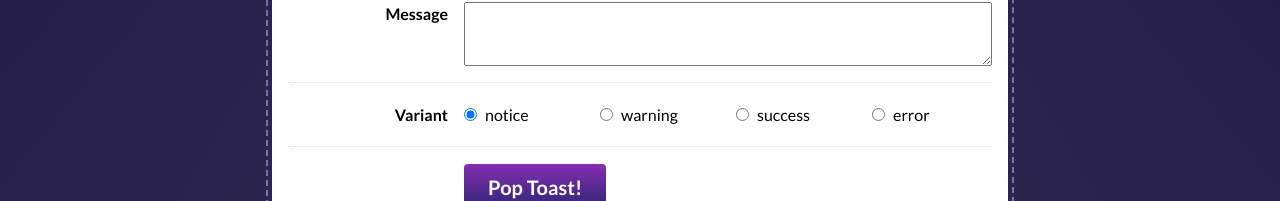
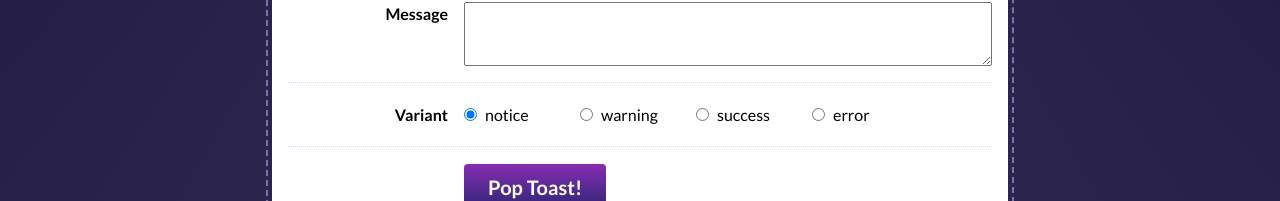
Before and after one commit to CristianG5401/joy-of-react, a React (Vite) app in the folder proyectos/project-toast/: page / in a window 1280 px wide. Shown: the part 442-643 px from the top of the page. Built offline with nearby package versions, Linux system fonts and the light colour scheme.

Commit message:
👌 IMPROVE: improvements on the markup of toast playground form

```diff
--- a/proyectos/project-toast/src/components/ToastPlayground/ToastPlaygroundForm.js
+++ b/proyectos/project-toast/src/components/ToastPlayground/ToastPlaygroundForm.js
@@ -53,16 +53,12 @@ const ToastPlaygroundForm = () => {
 
         <div className={styles.row}>
           <div className={styles.label}>Variant</div>
+          <div className={`${styles.inputWrapper} ${styles.radioWrapper}`}>
+            {VARIANT_OPTIONS.map((variantOption) => {
+              const radioVariantId = `variant-${variantOption}`;
 
-          {VARIANT_OPTIONS.map((variantOption) => {
-            const radioVariantId = `variant-${variantOption}`;
-
-            return (
-              <div
-                key={radioVariantId}
-                className={`${styles.inputWrapper} ${styles.radioWrapper}`}
-              >
-                <label htmlFor={radioVariantId}>
+              return (
+                <label key={radioVariantId} htmlFor={radioVariantId}>
                   <input
                     id={radioVariantId}
                     required
@@ -70,13 +66,13 @@ const ToastPlaygroundForm = () => {
                     name="variant"
                     value={variantOption}
                     checked={selectedVariant === variantOption}
-                    onChange={() => setVariant(variantOption)}
+                    onChange={(event) => setVariant(event.target.value)}
                   />
                   {variantOption}
                 </label>
-              </div>
-            );
-          })}
+              );
+            })}
+          </div>
         </div>
 
         <div className={styles.row}>
```
